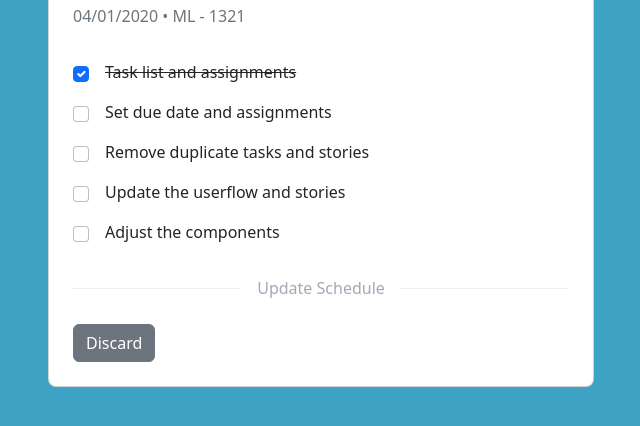
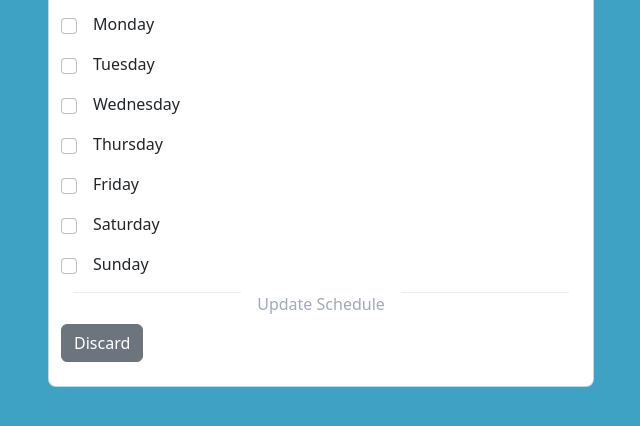
Before and after one commit to JibranBabar/TaskManager.github.io, a plain HTML site: page TaskManager_Frontend/index.html in a window 1280 px wide. Shown: the part 240-666 px from the top of the page, without its empty margins (319-959 px from the left). Drawn offline with nearby package versions, Linux system fonts and the light colour scheme.

Commit message:
Add form

```diff
--- a/TaskManager_Frontend/index.html
+++ b/TaskManager_Frontend/index.html
@@ -11,7 +11,6 @@
     <!-- <link rel="stylesheet" href="style.css"> -->
 </head>
 <body>
-
     <section class="vh-100" style="background-color: #3da2c3;">
         <div class="container py-5 h-100">
             <div class="row d-flex justify-content-center align-items-center h-100">
@@ -19,33 +18,43 @@
                     <div class="card rounded-3">
                         <div class="card-body p-4">
                             <p class="mb-2"><span class="h2 me-2">Team Meeting</span> <span class="badge bg-danger">checklist</span></p>
-                            <p class="text-muted pb-2">04/01/2020 • ML - 1321</p>
-                            <ul class="list-group rounded-0">
+                            <!-- <p class="text-muted pb-2">15/11/2022</p> -->
+                            <form class="row row-cols-lg-auto justify-content-center align-items-start flex-column">
+                            <ul class="list-group rounded-0" >
                                 <li class="list-group-item border-0 d-flex align-items-center ps-0">
-                                    <input class="form-check-input me-3" type="checkbox" value="" aria-label="..." checked />
-                                    <s>Task list and assignments</s>
+                                    <input class="form-check-input me-3" type="checkbox" value="" aria-label="..." />
+                                    Monday
                                 </li>
                                 <li class="list-group-item border-0 d-flex align-items-center ps-0">
                                     <input class="form-check-input me-3" type="checkbox" value="" aria-label="..." />
-                                    Set due date and assignments
+                                    Tuesday
                                 </li>
                                 <li class="list-group-item border-0 d-flex align-items-center ps-0">
                                     <input class="form-check-input me-3" type="checkbox" value="" aria-label="..." />
-                                    Remove duplicate tasks and stories
+                                    Wednesday
                                 </li>
                                 <li class="list-group-item border-0 d-flex align-items-center ps-0">
                                     <input class="form-check-input me-3" type="checkbox" value="" aria-label="..." />
-                                    Update the userflow and stories
+                                    Thursday
                                 </li>
                                 <li class="list-group-item border-0 d-flex align-items-center ps-0">
                                     <input class="form-check-input me-3" type="checkbox" value="" aria-label="..." />
-                                    Adjust the components
+                                    Friday
+                                </li>
+                                <li class="list-group-item border-0 d-flex align-items-center ps-0">
+                                    <input class="form-check-input me-3" type="checkbox" value="" aria-label="..." />
+                                    Saturday
+                                </li>
+                                <li class="list-group-item border-0 d-flex align-items-center ps-0">
+                                    <input class="form-check-input me-3" type="checkbox" value="" aria-label="..." />
+                                    Sunday
                                 </li>
                             </ul>
-                            <div class="divider d-flex align-items-center my-4">
+                            <div class="divider d-flex  my-2 w-100">
                                 <p class="text-center mx-3 mb-0" style="color: #a2aab7;">Update Schedule</p>
                             </div>
-                            <button type="button" class="btn btn-secondary align-items-center">Discard</button>
+                            <button type="button" class="btn btn-secondary">Discard</button>
+                            </form>
                         </div>
                     </div>
                 </div>
```
